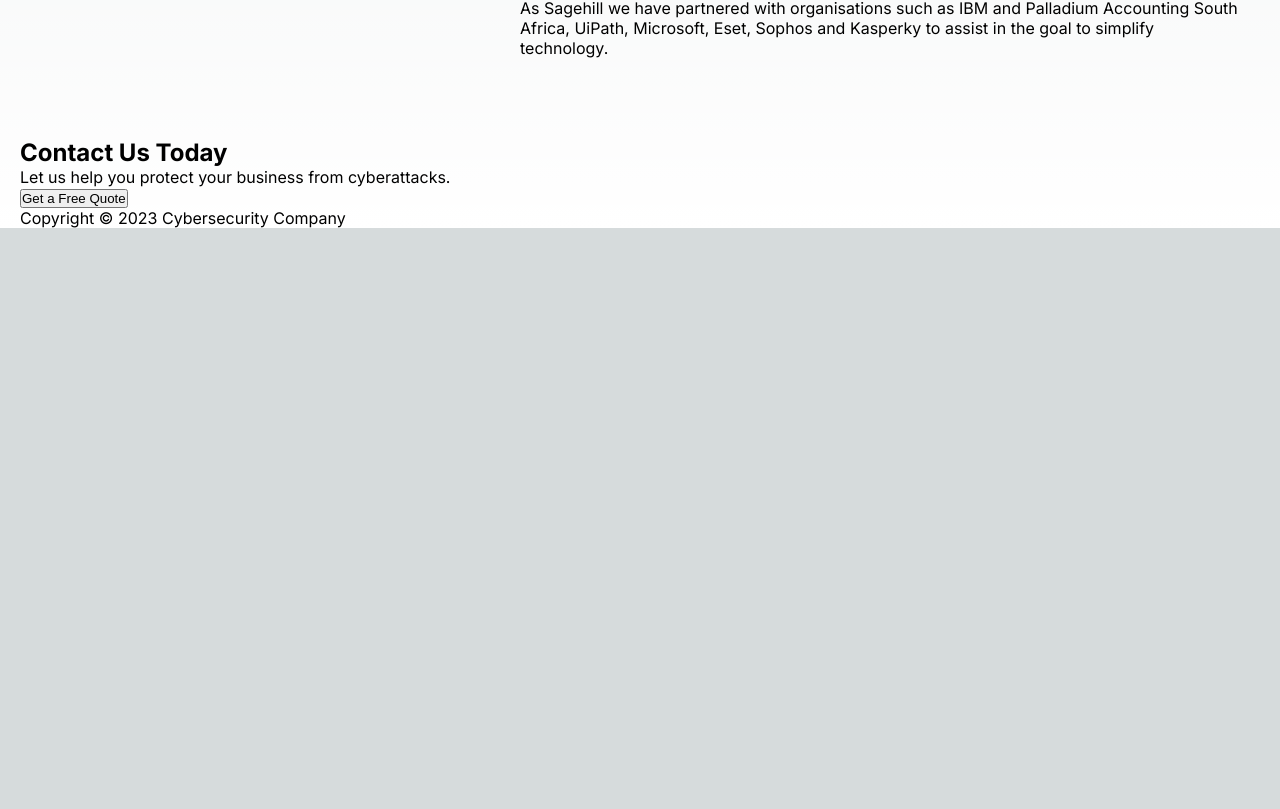
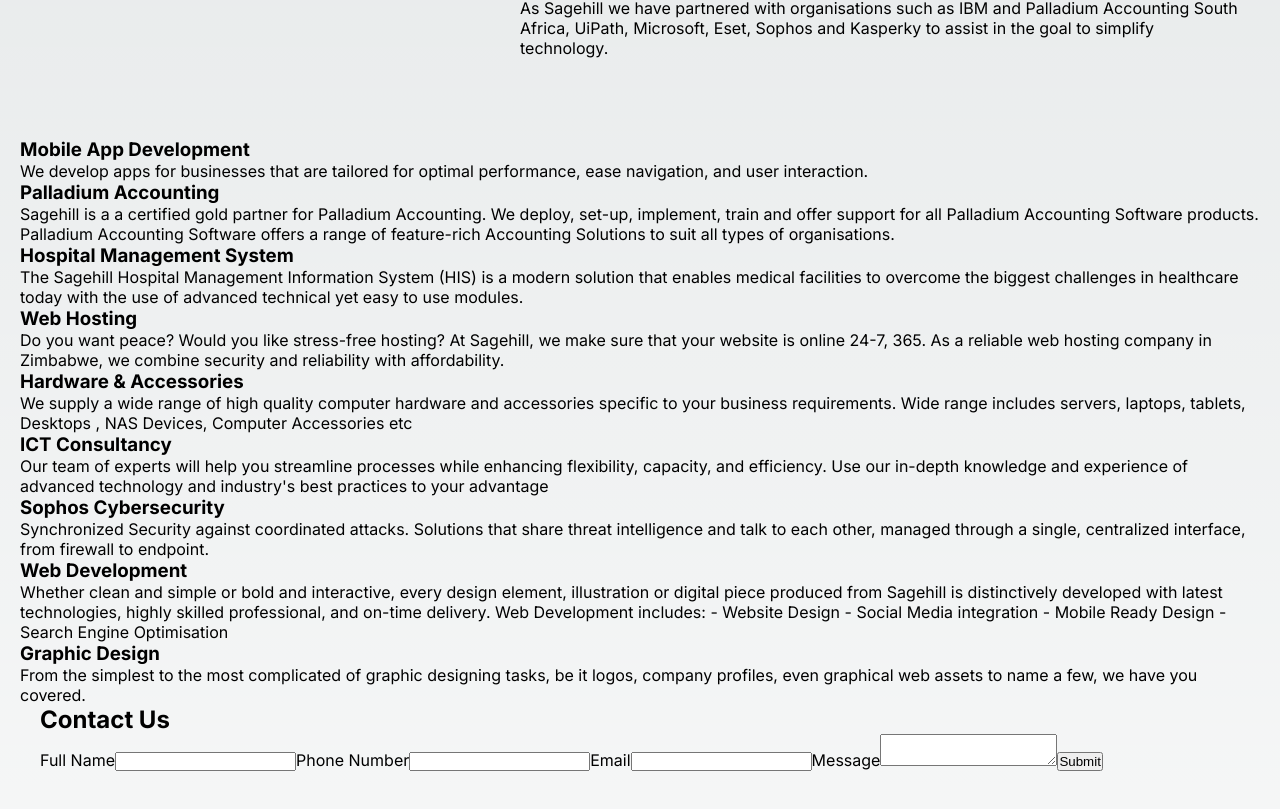
Before and after one commit to LaveMando/Sagehill-Website-Revamp, a Next.js app: page / in a window 1280 px wide. Shown: the part 1431-2240 px from the top of the page. Before the commit the page ends 1659 px from the top, so only its background shows below. Built offline with nearby package versions, Linux system fonts and the light colour scheme.

Commit message:
Update page.js

```diff
--- a/app/page.js
+++ b/app/page.js
@@ -76,12 +76,63 @@
   </div>
 </section>
 
+<section className={styles.services}>
+          <div className={styles.serviceCard}>
+            <h3>Mobile App Development</h3>
+            <p>We develop apps for businesses that are tailored for optimal performance, ease navigation, and user interaction.</p>
+          </div>
+          <div className={styles.serviceCard}>
+            <h3>Palladium Accounting</h3>
+            <p>Sagehill is a a certified gold partner for Palladium Accounting. We deploy, set-up, implement, train and offer support for all Palladium Accounting Software products. Palladium Accounting Software offers a range of feature-rich Accounting Solutions to suit all types of organisations.</p>
+          </div>
+          <div className={styles.serviceCard}>
+            <h3>Hospital Management System</h3>
+            <p>The Sagehill Hospital Management Information System (HIS) is a modern solution that enables medical facilities to overcome the biggest challenges in healthcare today with the use of advanced technical yet easy to use modules.</p>
+          </div>
+          <div className={styles.serviceCard}>
+            <h3>Web Hosting</h3>
+            <p>Do you want peace? Would you like stress-free hosting? At Sagehill, we make sure that your website is online 24-7, 365. As a reliable web hosting company in Zimbabwe, we combine security and reliability with affordability.</p>
+          </div>
+          <div className={styles.serviceCard}>
+            <h3>Hardware & Accessories</h3>
+            <p>We supply a wide range of high quality computer hardware and accessories specific to your business requirements. Wide range includes servers, laptops, tablets, Desktops , NAS Devices, Computer Accessories etc</p>
+          </div>
+          <div className={styles.serviceCard}>
+            <h3>ICT Consultancy</h3>
+            <p>Our team of experts will help you streamline processes while enhancing flexibility, capacity, and efficiency. Use our in-depth knowledge and experience of advanced technology and industry's best practices to your advantage</p>
+          </div>
+          <div className={styles.serviceCard}>
+            <h3>Sophos Cybersecurity</h3>
+            <p>Synchronized Security against coordinated attacks. Solutions that share threat intelligence and talk to each other, managed through a single, centralized interface, from firewall to endpoint.</p>
+          </div>
+          <div className={styles.serviceCard}>
+            <h3>Web Development</h3>
+            <p>Whether clean and simple or bold and interactive, every design element, illustration or digital piece produced from Sagehill is distinctively developed with latest technologies, highly skilled professional, and on-time delivery. Web Development includes: - Website Design - Social Media integration - Mobile Ready Design - Search Engine Optimisation</p>
+          </div>
+          <div className={styles.serviceCard}>
+            <h3>Graphic Design</h3>
+            <p>From the simplest to the most complicated of graphic designing tasks, be it logos, company profiles, even graphical web assets to name a few, we have you covered.</p>
+          </div>
+        </section>
 
-        <section className={styles.cta}>
-          <h2>Contact Us Today</h2>
-          <p>Let us help you protect your business from cyberattacks.</p>
-          <button>Get a Free Quote</button>
+
+        <section className={styles.contact}>
+  <div className={styles.container}>
+    <h2>Contact Us</h2>
+    <form className={styles.contactForm}>
+      <label htmlFor="fullName">Full Name</label>
+      <input type="text" id="fullName" name="fullName" required />
+      <label htmlFor="phoneNumber">Phone Number</label>
+      <input type="tel" id="phoneNumber" name="phoneNumber" />
+      <label htmlFor="email">Email</label>
+      <input type="email" id="email" name="email" required />
+      <label htmlFor="message">Message</label>
+      <textarea id="message" name="message" required></textarea>
+      <button type="submit">Submit</button>
+    </form>
+  </div>
 </section>
+
       </main>
 
       <footer className={styles.footer}>
```
Lines whose indentation alone changed are shown as unchanged.
